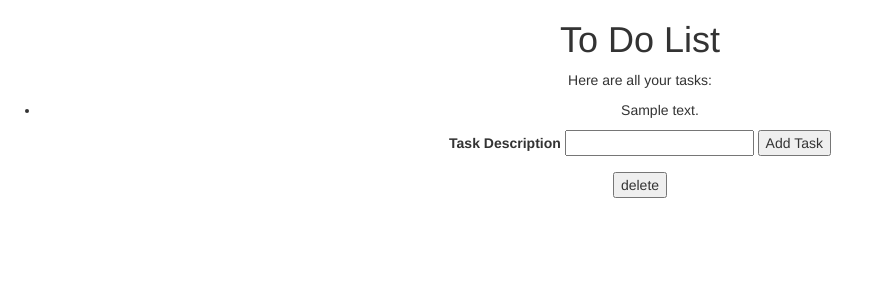
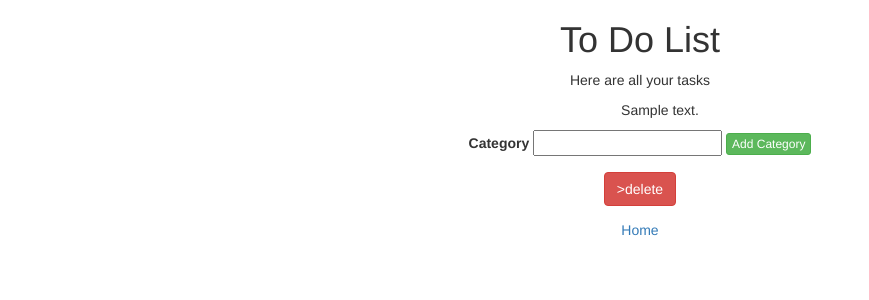
Before and after one commit to k-giardchase/to_do_list_manytomany, a PHP site: template views/tasks.twig in a window 1280 px wide. Shown: the top 300 px of the page, without its empty margins (0-869 px from the left). Run offline with PHP 8.4, Linux system fonts and the light colour scheme; the template is opened without the code that fills it: most values are stand-ins (such as "Sample title", 1, 10 or a date in 2020); some libraries are stand-ins or nearby versions.

Commit message:
it will work

```diff
--- a/src/Task.php
+++ b/src/Task.php
@@ -7,12 +7,10 @@
         private $description;
         private $id;
 
-        function __construct($description, $id)
+        function __construct($description, $id = null)
         {
             $this->description = $description;
-            if($id != null) {
-                $this->id = $id;
-            }
+            $this->id = $id;
         }
 
         function getId()
--- a/views/index.twig
+++ b/views/index.twig
@@ -6,8 +6,8 @@
     <body><center>
         <h1>To Do List Bro</h1>
 
-        <h5><a href="/categories">Here </a>are all your categories and you can add categories as well.</h5>
-        <h5><a href="/tasks">Here </a> are all of the tasks and you can also add tasks.</h5>
+        <h5>here are all your <a href="/categories"><button type='submit' class="btn btn-success btn-xs">Categories</button></a> and you can add categories as well.</h5>
+        <h5>here are all of the <a href="/tasks"><button type='submit' class="btn btn-warning btn-xs" a href="/tasks"/>Tasks</button></a> and you can also add tasks.</h5>
 
     </center></body>
 </html>
--- a/views/tasks.twig
+++ b/views/tasks.twig
@@ -6,22 +6,24 @@
     <body><center>
         <h1>To Do List</h1>
         {% if tasks is not empty %}
-            <p>Here are all your tasks:</p>
+            <p>Here are all your tasks</p>
             <ul>
                 {% for task in tasks %}
-                    <li>{{ task.getDescription }}</li>
+                    <p>{{ task.getDescription }}</p>
                 {% endfor %}
             </ul>
         {% endif %}
 
         <form action='/tasks' method='post'>
-            <label for='description'>Task Description</label>
+            <label for='description'>Category</label>
             <input id='description' name='description' type='text'>
 
-            <button type='submit'>Add Task</button>
+            <button type='submit' class='btn btn-success btn-xs'>Add Category</button>
         </form>
         <form action='/delete_tasks' method='post'>
-            <button type='submit'>delete</button>
+            <button type='submit' class="btn btn-danger">>delete</button>
         </form>
+        <p><a href='/'>Home</a></p>
+
     </center></body>
 </html>
```
Also changed, not shown: app/app.php (+9 -8 lines), views/categories.twig (+4 -5 lines), views/delete_tasks.twig (added, +23 -0 lines).
